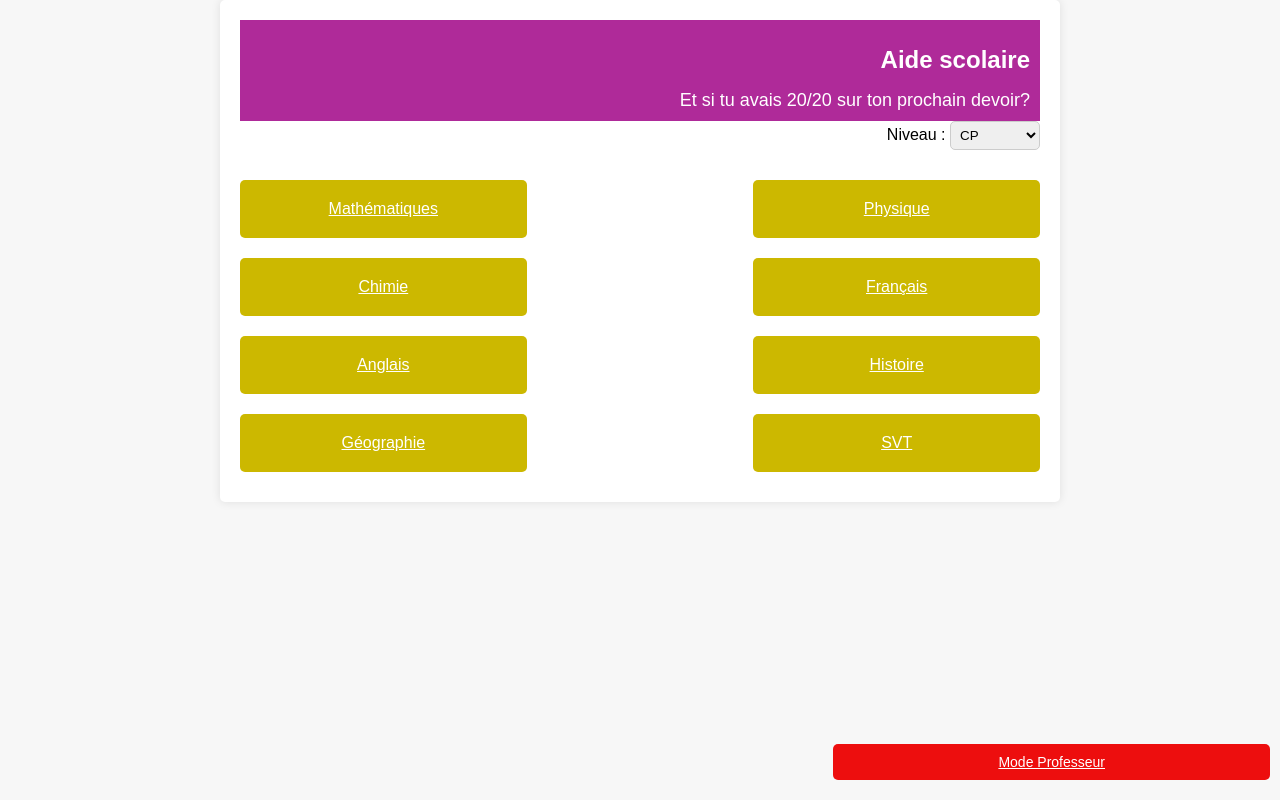
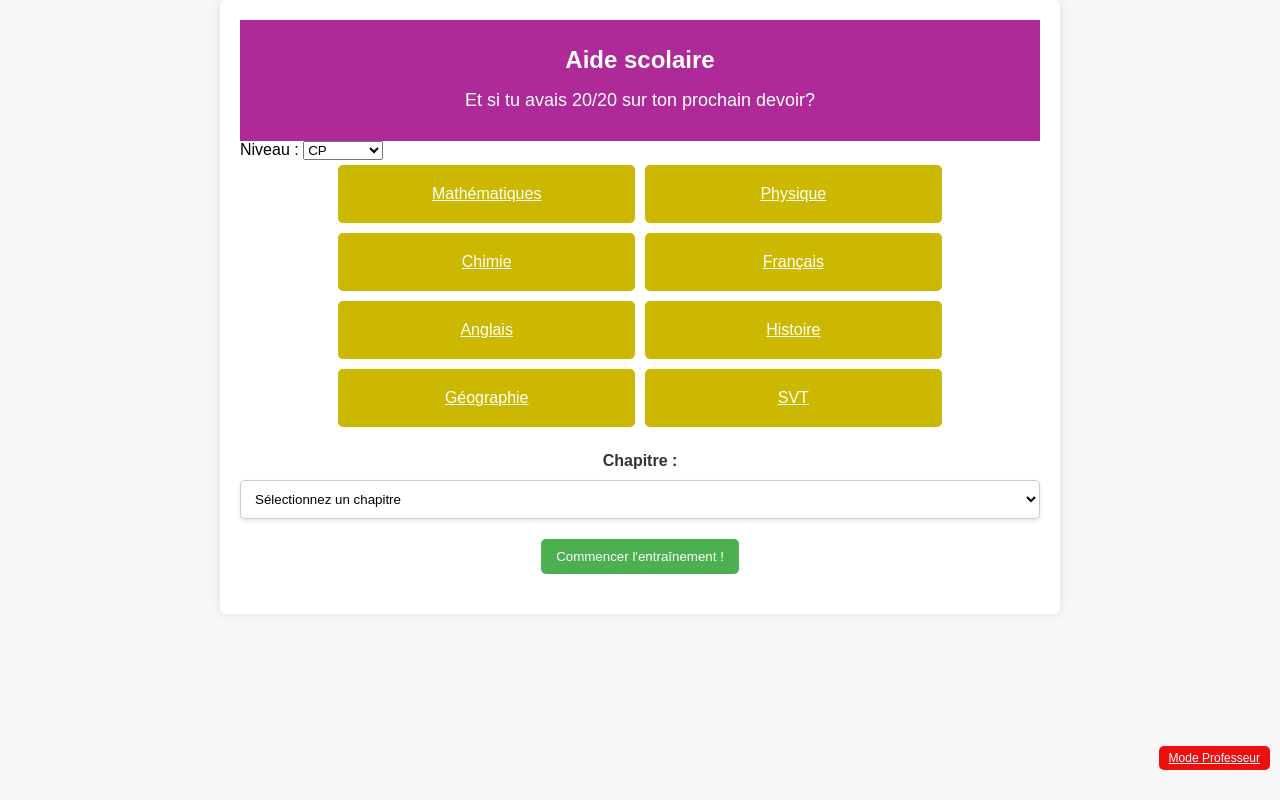
Before and after one commit to tdlogtige/Projet2324, a Flask app: page / in a window 1280 px wide. Run offline with Flask 3, Linux system fonts and the light colour scheme; parts of the project's set-up code (start-up, migrations or seed data) failed here and were passed over.

```diff
--- a/templates/index.html
+++ b/templates/index.html
@@ -5,76 +5,8 @@
     <meta charset="UTF-8">
     <title>Copain de révision</title>
     <link rel="stylesheet" href="https://cdnjs.cloudflare.com/ajax/libs/font-awesome/5.15.1/css/all.min.css">
-    <link rel="stylesheet" href="{ url_for('static', filename='style.css') }">
-    <style>
-        body {
-            font-family: Arial, sans-serif;
-            background-color: #f7f7f7;
-            margin: 0;
-            padding: 0;
-        }
-        .header {
-            background-color: #af2a99;
-            color: #fff;
-            padding: 10px;
-            text-align: right;
-        }
-        .header-title {
-            font-size: 24px;
-        }
-        .main-container {
-            max-width: 800px;
-            margin: 0 auto;
-            background-color: #fff;
-            padding: 20px;
-            border-radius: 5px;
-            box-shadow: 0 0 10px rgba(0, 0, 0, 0.1);
-        }
-        .greeting {
-            text-align: right;
-            font-size: 18px;
-        }
-        .level-dropdown {
-            text-align: right;
-            margin-bottom: 20px;
-        }
-        .level-dropdown select {
-            padding: 5px;
-            border: 1px solid #ccc;
-            border-radius: 5px;
-        }
-        .subjects {
-            display: flex;
-            flex-wrap: wrap;
-            justify-content: space-between;
-        }
-        .subject-button {
-            background-color: #ccb800;
-            color: #fff;
-            padding: 20px;
-            margin: 10px 0;
-            border: none;
-            border-radius: 5px;
-            cursor: pointer;
-            width: calc(33.33% - 20px);
-            text-align: center;
-        }
-        .subject-button:hover {
-            background-color: #717900;
-        }
-
-        #professor-mode-btn {
-            background-color: #ed0e0e;
-            padding: 10px 15px; /* Moins de padding pour réduire la taille */
-            font-size: 14px; /* Taille de texte plus petite */
-            position: absolute; /* Position absolue */
-            bottom: 10px; /* 10px du bas du conteneur */
-            right: 10px; /* 10px du côté droit du conteneur */
-        }
-
-    </style>
+    <link rel="stylesheet" href="{{ url_for('static', filename='style_index.css') }}">
 </head>
-
 <body>
     <div class="main-container">
         <div class="header">
@@ -109,32 +41,124 @@
             <a href="page_base.html" class="subject-button">SVT</a>
         </div>
 
-        <a href="create_question.html" id="professor-mode-btn" class="subject-button">Mode Professeur</a>
+    <div class="choice-dropdown">
+            <label for="chapter">Chapitre :</label>
+            <select id="chapter">
+                <option value="">Sélectionnez un chapitre</option>
+                <!-- Les options de chapitre seront chargées dynamiquement -->
+            </select>
+        </div>
+
+        <!-- Bouton Commencer l'entraînement -->
+        <button id="start-training-btn" class="action-button">Commencer l'entraînement !</button>
+
+        <!-- Bouton Mode Professeur (décalé en bas à droite) -->
+        <a href="create_question.html" id="professor-mode-btn" class="action-button">Mode Professeur</a>
 
     </div>
 
-    <script>
+    <div id="no-content-message" style="display: none; text-align: center; color: red; margin-top: 20px;">
+        Nous n'avons pas encore de contenu pour ta classe et cette matière, essaie une autre matière !
+    </div>
+
+
+   <script>
         document.addEventListener('DOMContentLoaded', function() {
             const levelSelect = document.getElementById('level');
+            const chapterSelect = document.getElementById('chapter');
             const subjectButtons = document.querySelectorAll('.subject-button');
-            const professorModeButton = document.getElementById('professor-mode-btn'); // Obtenir le bouton Mode Professeur
+            const noContentMessage = document.getElementById('no-content-message'); // Ajouter cet élément dans le HTML
+            let selectedSubject = null;
+
+            // Fonction pour charger les chapitres
+            function updateChapters() {
+                const level = levelSelect.value;
+                const subject = selectedSubject;
+
+                if (level && subject) {
+                    fetch(`/get_chapters?class=${level}&subject=${subject}`)
+                        .then(response => response.json())
+                        .then(data => {
+
+                            if (data.length === 0) {
+                                // Afficher un message si aucun chapitre n'est disponible
+                                noContentMessage.style.display = 'block';
+                                chapterSelect.style.display = 'none';
+                            } else {
+                                // Remplir le menu déroulant des chapitres
+                                chapterSelect.innerHTML = '<option value="">Sélectionnez un chapitre</option>';
+                                data.forEach(chapter => {
+                                    const option = document.createElement('option');
+                                    option.value = chapter;
+                                    option.textContent = chapter;
+                                    chapterSelect.appendChild(option);
+                                });
+                                noContentMessage.style.display = 'none';
+                                chapterSelect.style.display = 'block';
+                            }
+                        })
+                        .catch(error => {
+                            console.error('Erreur lors du chargement des chapitres:', error);
+                        });
+                }
+            }
+
+            // Gestionnaire d'événements pour les boutons de matière
+            subjectButtons.forEach(button => {
+                button.addEventListener('click', function() {
+                    selectedSubject = this.textContent.trim();
+                    updateChapters(); // Appeler updateChapters quand une matière est sélectionnée
+                });
+            });
+
+            levelSelect.addEventListener('change', updateChapters);
+        });
+
+
+
+        document.addEventListener('DOMContentLoaded', function() {
+            const subjectButtons = document.querySelectorAll('.subject-button');
 
             subjectButtons.forEach(button => {
-                button.addEventListener('click', function(event) {
-                    // Vérifier si le bouton cliqué n'est pas le bouton Mode Professeur
-                    if (this !== professorModeButton) {
-                        event.preventDefault();
-                        const level = levelSelect.value;
-                        const subject = this.textContent.trim();
-                        window.location.href = `/page_base.html?level=${level}&subject=${subject}`;
-                    }
+                button.addEventListener('click', function() {
+                    // Retirer la classe 'selected' de tous les boutons
+                    subjectButtons.forEach(btn => btn.classList.remove('subject-button-selected'));
+
+                    // Ajouter la classe 'selected' au bouton cliqué
+                    this.classList.add('subject-button-selected');
                 });
             });
         });
+
+        document.addEventListener('DOMContentLoaded', function() {
+            const levelSelect = document.getElementById('level');
+            const chapterSelect = document.getElementById('chapter');
+            const subjectButtons = document.querySelectorAll('.subject-button');
+            let selectedSubject = null;
+
+            // Gestionnaire d'événements pour les boutons de matière
+            subjectButtons.forEach(button => {
+                button.addEventListener('click', function() {
+                    selectedSubject = this.textContent.trim();
+                    this.classList.add('subject-button-selected');
+                });
+            });
+
+    document.getElementById('start-training-btn').addEventListener('click', function() {
+        const level = levelSelect.value;
+        const chapter = chapterSelect.value;
+
+        if (level && selectedSubject && chapter) {
+            window.location.href = `page_base.html?level=${level}&subject=${selectedSubject}&chapter=${chapter}`;
+        } else {
+            alert("Veuillez sélectionner une classe, une matière et un chapitre.");
+        }
+    });
+});
+
+
     </script>
 
 
 
 </body>
-
-</html>
```
